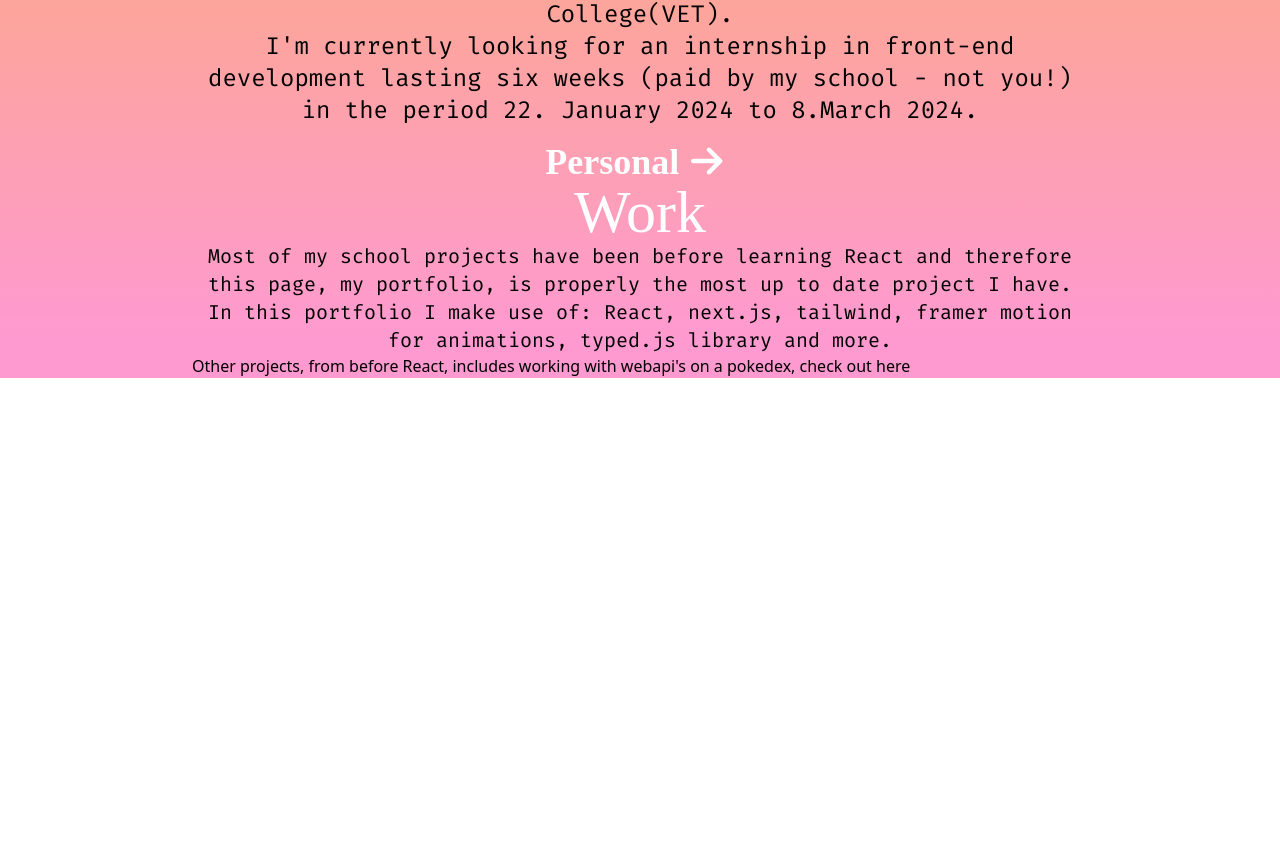
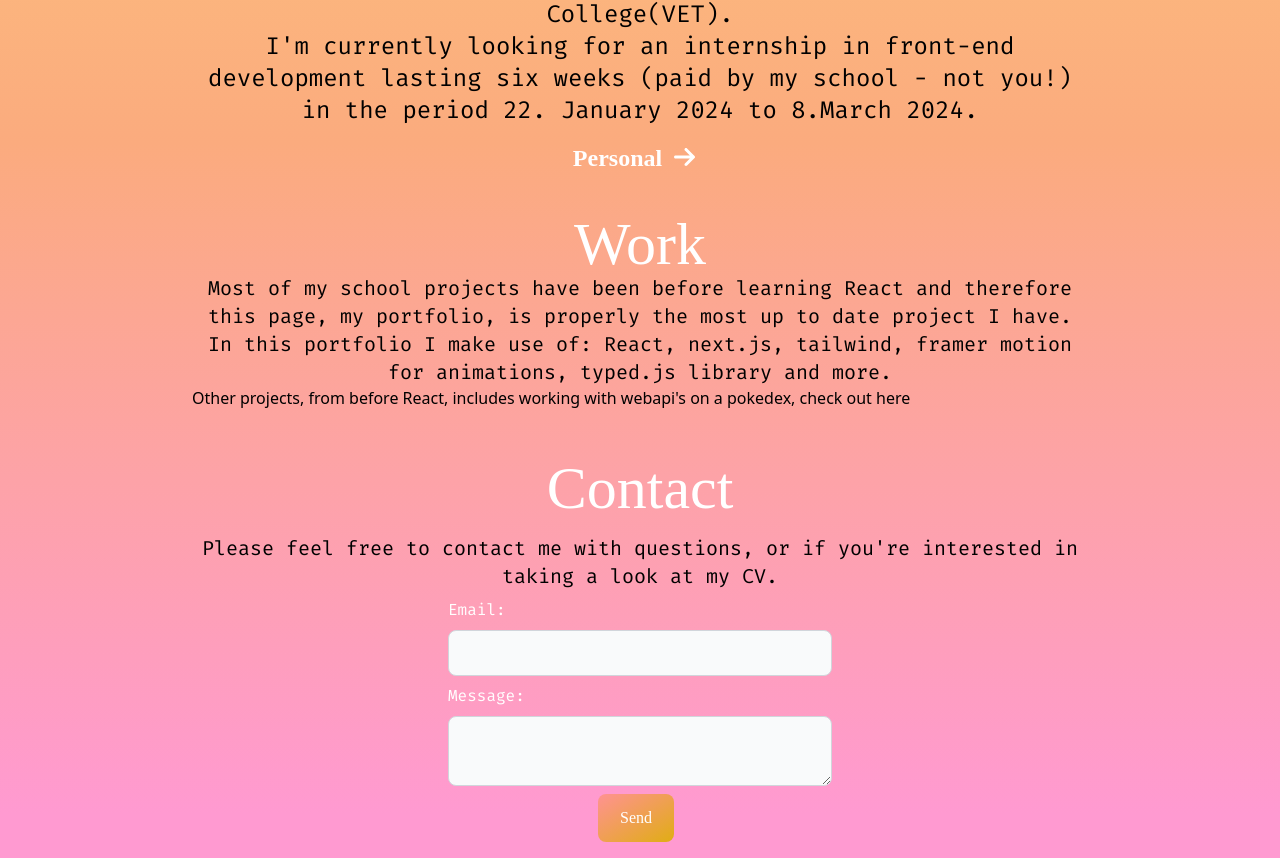
Before and after one commit to SiljeP/portfolienext, a Next.js app: page / in a window 1280 px wide. Shown: the part 1309-2167 px from the top of the page. Before the commit the page ends 1687 px from the top, so only its background shows below. Built offline with nearby package versions, Linux system fonts and the light colour scheme.

Commit message:
make contact form and page, change styling

```diff
--- a/src/app/layout.js
+++ b/src/app/layout.js
@@ -11,7 +11,7 @@ export const metadata = {
 export default function RootLayout({ children }) {
   return (
     <html lang="en">
-      <body>{children}</body>
+      <body className="bg-backgroundLinear bg-no-repeat min-h-screen w-[70%] mx-auto mt-10 overflow-x-hidden">{children}</body>
     </html>
   );
 }
--- a/src/app/page.js
+++ b/src/app/page.js
@@ -1,5 +1,6 @@
 "use client"
 import About from "@/components/aboutme";
+import Contact from "@/components/contact";
 import Header from "@/components/header";
 import Hero from "@/components/hero";
 import LogoCarousel from "@/components/logocarousel";
@@ -9,7 +10,7 @@ import Fade from "@/helpers/fade";
 
 export default function Home() {
   return (
-    <body className="bg-backgroundLinear bg-no-repeat min-h-screen w-[70%] mx-auto mt-10 overflow-x-hidden">
+    <>
       <Header />
       <Hero />
       <Fade>
@@ -19,7 +20,10 @@ export default function Home() {
       <Fade>
         <Work />
       </Fade>
-    </body>
+      <Contact />
+    </>
+
+
 
   );
 
--- a/src/components/aboutme.js
+++ b/src/components/aboutme.js
@@ -42,7 +42,7 @@ export default function Aboutme() {
                 <p className="text-black font-body text-2xl">I&apos;m currently looking for an internship in front-end development lasting six weeks (paid by my school - not you!) in the period <span>22. January 2024 to 8.March 2024. </span></p>
 
                 <section className="text-center mt-4">
-                    <motion.button className="font-bold font-title text-white text-4xl"
+                    <motion.button className="font-bold font-title text-white text-2xl"
                         whileTap={{ scale: 0.95 }}
                         onClick={() => setIsVisible(!isVisible)}>Personal{isVisible ? <FontAwesomeIcon className="text-s px-3" icon={faArrowDown} /> : <FontAwesomeIcon className="text-s px-3" icon={faArrowRight} />}
                     </motion.button>
--- /dev/null
+++ b/src/components/contact.js
@@ -0,0 +1,47 @@
+"use client"
+import { motion } from "framer-motion"
+
+export default function Contact() {
+
+    return (
+
+        <motion.div
+            initial="hidden"
+            whileInView="visible"
+            viewport={{ once: true }}
+            transition={{ duration: 0.5 }}
+            variants={{
+                visible: { opacity: 1, scale: 1 },
+                hidden: { opacity: 0, scale: 0 }
+            }}>
+
+            <h1 id="contact" className="font-title text-white p-2 mt-10 text-6xl text-center">Contact</h1>
+            <p className="font-body text-black p-2 text-xl text-center ">Please feel free to contact me with questions, or if you&apos;re interested in taking a look at my CV.</p>
+            <div>
+                <form className="max-w-sm mx-auto" name="contact" method="POST" data-netlify="true">
+                    <input type="hidden" name="form-name" value="contact" />
+                    <div>
+                        <label className="font-body block mb-2 text-l text-white" htmlFor="email">Email:</label>
+                        <input required className="bg-gray-50 border border-gray-300 text-black text-m rounded-lg focus:ring-blue-500 focus:border-blue-500 block w-full p-2.5" type="text" id="email" name="email" />
+                    </div>
+                    <div>
+                        <label className="font-body block mb-2 text-l pt-2 text-white" htmlFor="message">Message:</label>
+                        <textarea required className="font-body bg-gray-50 border border-gray-300 text-black text-m rounded-lg focus:ring-blue-500 focus:border-blue-500 block w-full p-2.5" id="message" name="message"></textarea>
+                    </div>
+                    <div className="my-2 text-center">
+                        <motion.button
+                            whileTap={{ scale: 0.95 }}
+                            type="submit" className=" font-title relative inline-flex items-center justify-center p-0.5 mb-2 me-2 overflow-hidden text-m text-white rounded-lg group bg-gradient-to-br from-darkColor to-accentColorDark group-hover:from-accentColorDark group-hover:to-darkColor hover:text-black  ">
+                            <span className="relative px-5 py-2.5 transition-all ease-in duration-75 rounded-md group-hover:bg-opacity-0">
+                                Send
+                            </span>
+                        </motion.button>
+                    </div>
+                </form>
+            </div>
+
+        </motion.div>
+
+
+    )
+}
--- a/src/components/hero.js
+++ b/src/components/hero.js
@@ -16,7 +16,7 @@ export default function Hero() {
                     <Starsvg className="" />
                 </div>
                 <div className="w-24 h-24 absolute bottom-1 right-1 ">
-                    <Starsvgleft className="" />
+                    <Starsvgleft className="fill-darkColor" />
                 </div>
                 <motion.div
                     initial={{ x: "200%" }}
--- a/src/components/navbar.js
+++ b/src/components/navbar.js
@@ -80,13 +80,13 @@ export default function Navbar() {
                                 >
                                     <ul className="space-y-5">
                                         <li>
-                                            <a href="#about" className="text-4xl font-bold">About</a>
+                                            <a href="#about" className="text-4xl font-bold" onClick={() => toggleMobileNav(false)}>About</a>
                                         </li>
                                         <li>
-                                            <a href="#" className="text-4xl font-bold">Work</a>
+                                            <a href="#work" className="text-4xl font-bold" onClick={() => toggleMobileNav(false)}>Work</a>
                                         </li>
                                         <li>
-                                            <a href="#" className="text-4xl font-bold">Contact</a>
+                                            <a href="#contact" className="text-4xl font-bold" onClick={() => toggleMobileNav(false)}>Contact</a>
                                         </li>
                                     </ul>
                                 </motion.div>
--- a/src/components/starsvgleft.js
+++ b/src/components/starsvgleft.js
@@ -12,7 +12,7 @@ export const Starsvgleft = (props) => (
     {...props}
   >
     <motion.g id="star/filled/wide"
-    animate={{  rotate:["-10deg", "-5deg", "-10deg" ]}}
+      animate={{ rotate: ["-10deg", "-5deg", "-10deg"] }}
       transition={{
         times: [1],
         duration: 3,
@@ -23,7 +23,7 @@ export const Starsvgleft = (props) => (
       <path
         id="star/wide"
         d="M75.9817 0L77.25 34.2209C78.0259 55.1571 94.8249 71.9475 115.762 72.7127L150.982 74L115.762 75.2873C94.8249 76.0525 78.0259 92.8429 77.25 113.779L75.9817 148L74.7134 113.779C73.9375 92.8429 57.1385 76.0525 36.2019 75.2873L0.981689 74L36.2018 72.7127C57.1384 71.9475 73.9375 55.1571 74.7134 34.2209L75.9817 0Z"
-        fill="white"
+        fill="inherit"
       />
     </motion.g>
   </svg>
--- a/src/components/work.js
+++ b/src/components/work.js
@@ -1,11 +1,23 @@
 "use client"
+import { motion } from "framer-motion"
 
-export default function Work(){
-    return(
-        <>
-       <h1 className="font-title text-white text-6xl text-center">Work</h1>
-       <p className="font-body text-xl text-center ">Most of my school projects have been before learning React and therefore this page, my portfolio, is properly the most up to date project I have. In this portfolio I make use of: React, next.js, tailwind, framer motion for animations, typed.js library and more.</p>
-       <p>Other projects, from before React, includes working with webapi&apos;s on a pokedex, check out here</p>
+export default function Work() {
+    return (
+        <> <motion.div
+            initial="hidden"
+            whileInView="visible"
+            viewport={{ once: true }}
+            transition={{ duration: 0.5 }}
+            variants={{
+                visible: { opacity: 1, scale: 1 },
+                hidden: { opacity: 0, scale: 0 }
+            }}>
+
+            <h1 id="work" className="font-title text-white text-6xl text-center mt-10">Work</h1>
+            <p className="font-body text-xl text-center ">Most of my school projects have been before learning React and therefore this page, my portfolio, is properly the most up to date project I have. In this portfolio I make use of: React, next.js, tailwind, framer motion for animations, typed.js library and more.</p>
+            <p>Other projects, from before React, includes working with webapi&apos;s on a pokedex, check out here</p>
+        </motion.div>
+
         </>
     )
 }
```
Lines whose indentation alone changed are shown as unchanged.
